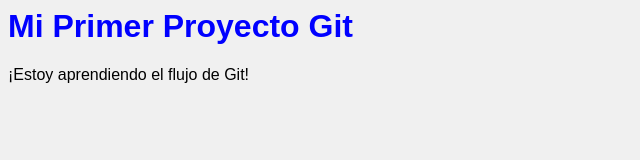
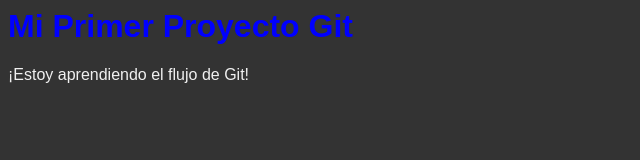
Before and after one commit to YahirDas/mi-proyecto-git, a plain HTML site: page index.html in a window 1280 px wide. Shown: the whole page, without its empty margins (0-640 px from the left). Drawn offline with Linux system fonts and the light colour scheme.

Commit message:
Modo oscuro

```diff
--- a/style.css
+++ b/style.css
@@ -6,3 +6,9 @@
 h1 {
   color: blue;
 }
+
+/* Estilos para Modo Oscuro */
+body {
+  background-color: #333; /* Fondo oscuro */
+  color: #f0f0f0;         /* Texto claro */
+}
```
